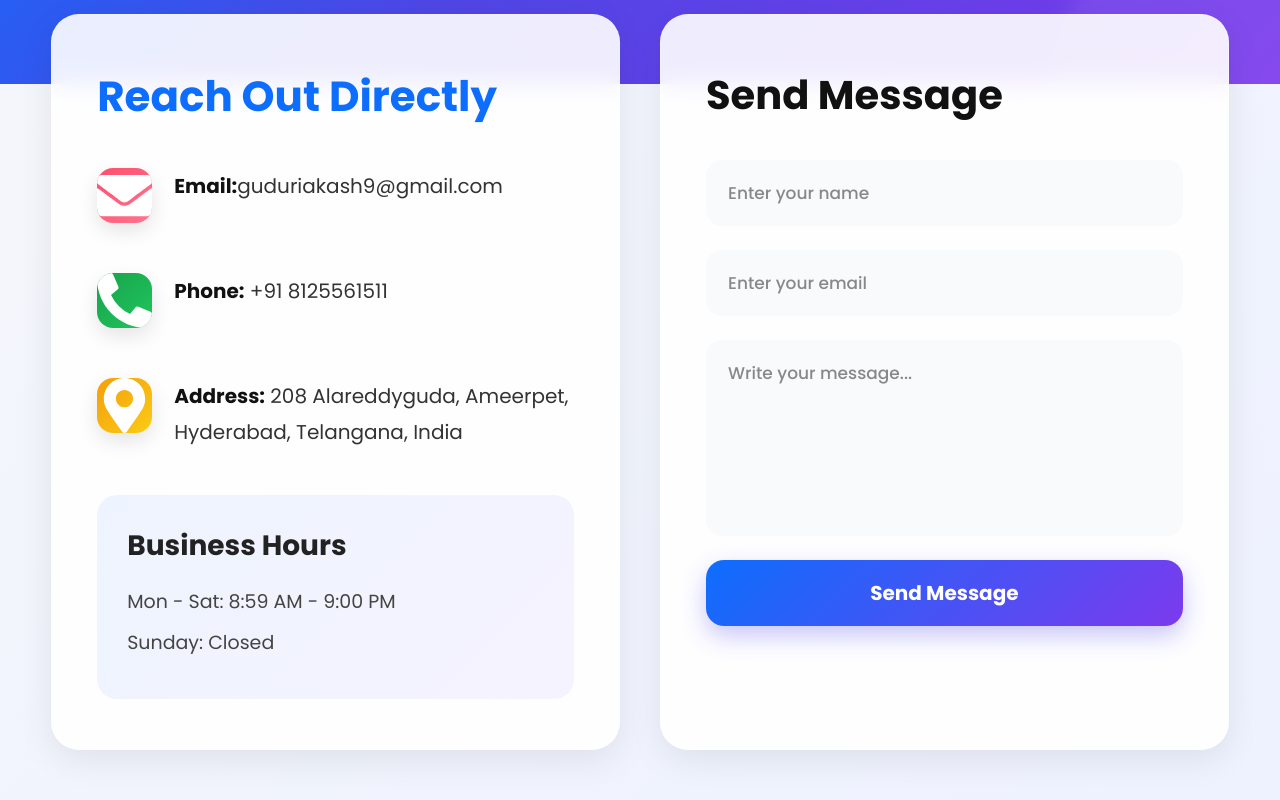
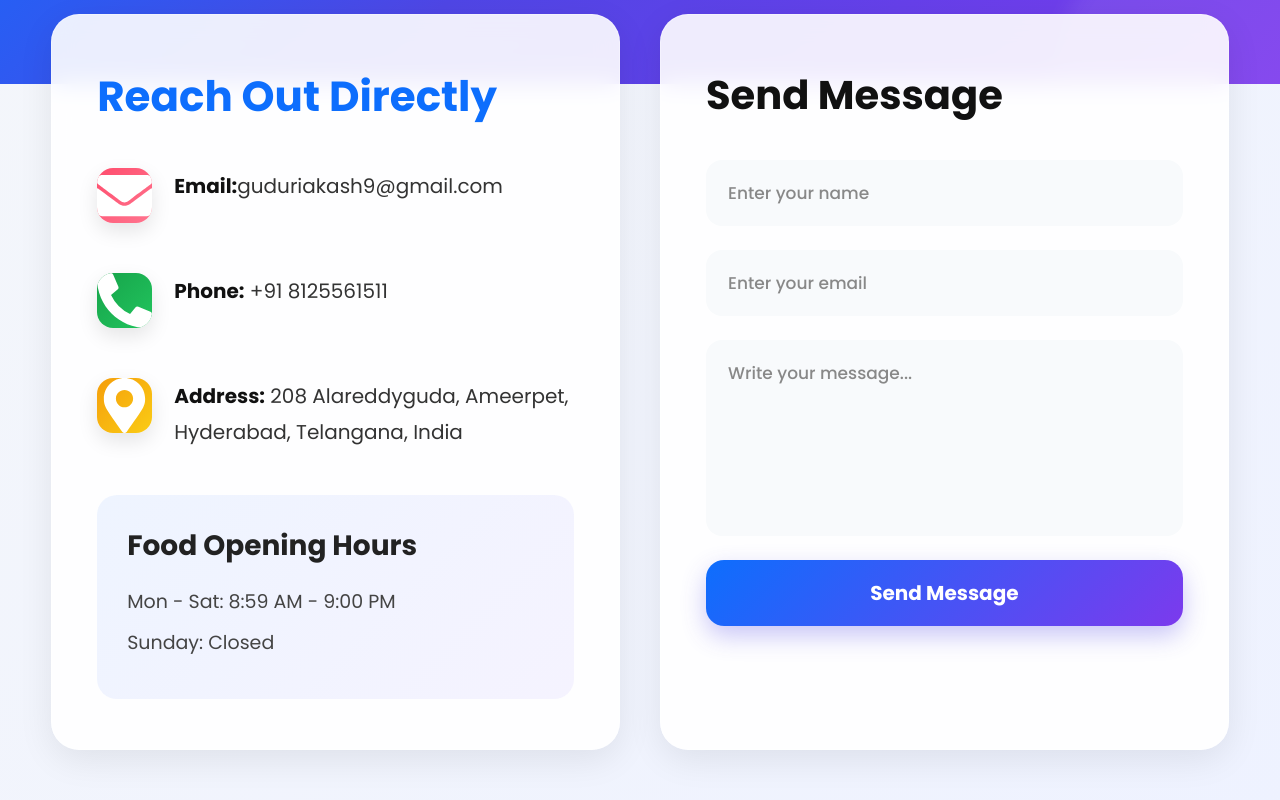
Before and after one commit to akash1446/FoodappProject, a React (Vite) app: page /contact in a window 1280 px wide. Shown: the part 438-1238 px from the top of the page. Built offline with nearby package versions, Linux system fonts and the light colour scheme.

Commit message:
modify of the  contact us data

```diff
--- a/src/Contactus.jsx
+++ b/src/Contactus.jsx
@@ -48,7 +48,7 @@ function Contactus() {
           </div>
 
           <div className="business-hours">
-            <h3>Business Hours</h3>
+            <h3>Food Opening Hours</h3>
 
             <p>Mon - Sat: 8:59 AM - 9:00 PM</p>
 
```
